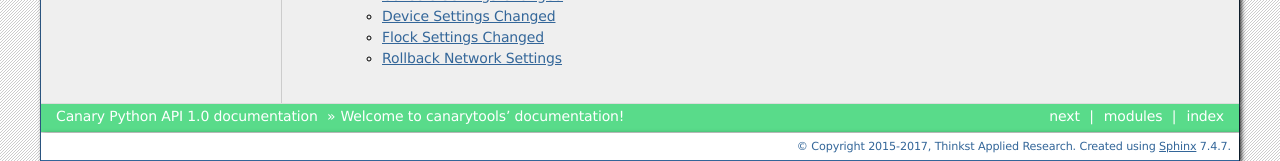
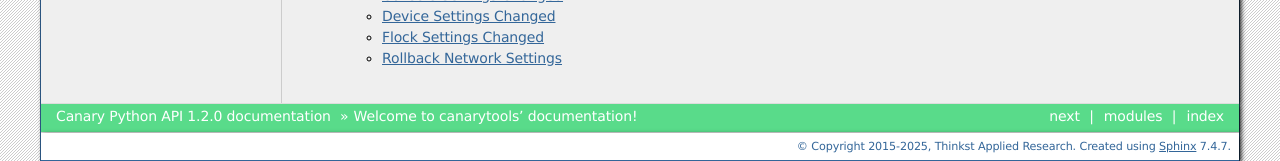
Before and after one commit to thinkst/canarytools-python, a Sphinx documentation site: the page built from docs/index.rst, in a window 1280 px wide and 900 px high, scrolled down 2616 px. Shown: the part 739-900 px from the top of the window. Built offline with Sphinx 7.4.7, drawn with Linux system fonts in a browser that asks for light colours; some of the changed text lies outside the part shown.

Commit message:
Update confs and versions to get readthedocs to rebuild

```diff
--- a/README.rst
+++ b/README.rst
@@ -12,7 +12,7 @@ The Python Canary API Wrapper allows access to the Canary Web API.
 Installation
 ------------
 
-The API is supported on python 2.7. The recommended way to
+The API is supported on Python 2.7+, or 3.3+. The recommended way to
 install the API Wrapper is via `pip <https://pypi.python.org/pypi/pip>`_.
 
 .. code-block:: bash
--- a/docs/conf.py
+++ b/docs/conf.py
@@ -56,7 +56,7 @@ master_doc = 'index'
 
 # General information about the project.
 project = u'Canary Python API'
-copyright = u'2015-2017, Thinkst Applied Research'
+copyright = u'2015-2025, Thinkst Applied Research'
 author = u'Thinkst Applied Reseach'
 
 # The version info for the project you're documenting, acts as replacement for
@@ -64,9 +64,9 @@ author = u'Thinkst Applied Reseach'
 # built documents.
 #
 # The short X.Y version.
-version = u'1.0'
+version = u'1.2'
 # The full version, including alpha/beta/rc tags.
-release = u'1.0'
+release = u'1.2.0'
 
 # The language for content autogenerated by Sphinx. Refer to documentation
 # for a list of supported languages.
```
Also changed, not shown: .readthedocs.yaml (added).
